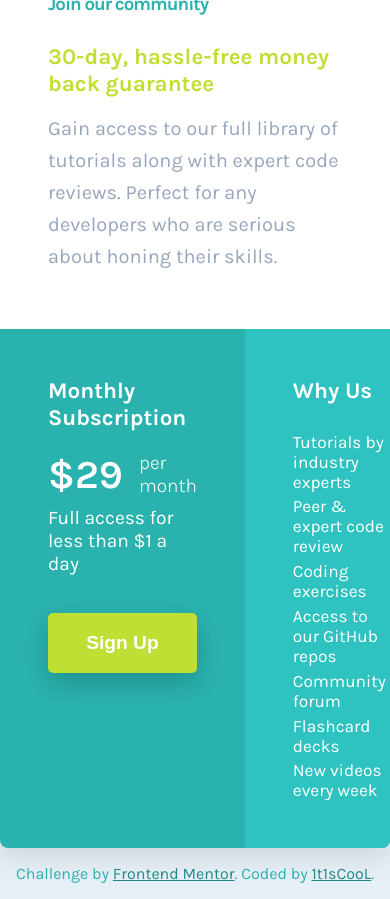
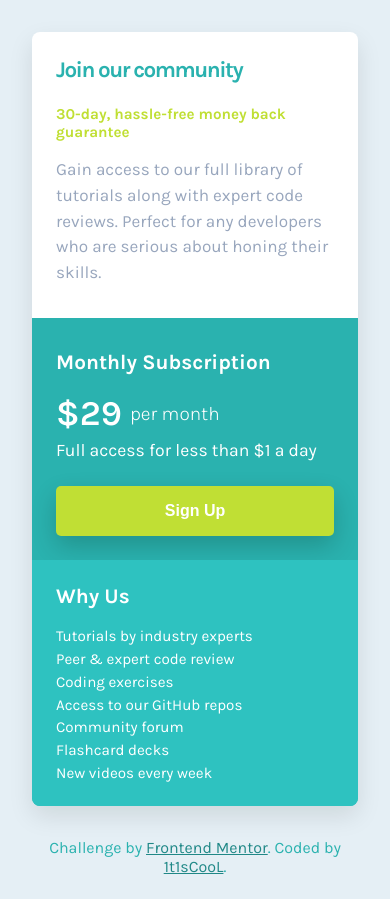
Before and after one commit to 1t1sCooL/single-price-grid-component, a React (Vite) app: page / in a window 390 px wide. Built offline with nearby package versions, Linux system fonts and the light colour scheme.

Commit message:
add adaptive styles

```diff
--- a/src/App.tsx
+++ b/src/App.tsx
@@ -1,19 +1,13 @@
-import styles from './App.module.css'
-import { Heading } from './Heading'
-import {Footing} from "./Footing.tsx";
 import {Footer} from "./Footer.tsx";
+import {MainPage} from "./MainPage.tsx";
 
 function App() {
 
 
   return (
-    <><section className={styles.container}>
-        <Heading/>
-        <Footing/>
-
-
-    </section>
-    <Footer/>
+    <>
+        <MainPage/>
+        <Footer/>
     </>
   )
 }
--- a/src/Footer.module.css
+++ b/src/Footer.module.css
@@ -2,6 +2,7 @@
     grid-area: footer;
     text-align: center;
     color: var(--Teal500);
+    margin: 1rem;
 }
 .footer a:link{
     color: var(--Teal600);
--- a/src/Footing.module.css
+++ b/src/Footing.module.css
@@ -1,6 +1,13 @@
 .footing {
     grid-area: footing;
     display: grid;
+    align-self: center;
     grid-template-columns: 1fr 1fr;
     background-color: var(--Teal500);
 }
+@media (max-width: 850px) {
+    .footing {
+        grid-template-columns: 1fr;
+        width: 100%;
+    }
+}
--- a/src/Heading.module.css
+++ b/src/Heading.module.css
@@ -8,21 +8,36 @@
 }
 .heading h1 {
     color: var(--Teal500);
-    margin: 0;
-    margin-bottom: 1.8rem;
+    margin: 0 0 1.8rem 0;
     letter-spacing: -1px;
 }
 .heading h2 {
     color: var(--Green400);
     font-size: 1.4rem;
-    margin: 0;
-    margin-bottom: 1rem;
+    margin: 0 0 1rem 0;
 }
 .heading p {
-    margin: 0;
+    margin: 0 0 .5rem 0;
     color: var(--Gray500);
     font-size: 1.25rem;
-    margin-bottom: .5rem;
     line-height: 1.6;
     letter-spacing: 0.003rem;
 }
+@media (max-width: 850px) {
+    .heading {
+        padding: 1.5rem;
+    }
+    .heading h1 {
+        margin: 0 0 1.4rem 0;
+        letter-spacing: -1.5px;
+        font-size: 1.4rem;
+    }
+    .heading h2 {
+        font-size: .95rem;
+    }
+    .heading p {
+        font-size: 1.07rem;
+        line-height: 1.5;
+        letter-spacing: 0;
+    }
+}
--- a/src/App.module.css
+++ b/src/MainPage.module.css
@@ -12,3 +12,16 @@
     overflow: hidden;
     box-shadow: 0 10px 25px 0 rgba(0, 20, 0, 0.1);
 }
+@media (max-width: 850px) {
+    .container {
+        max-width: 700px;
+        grid-template-columns: 1fr;
+        grid-template-rows: auto;
+        grid-template-areas:
+            "heading"
+            "footing"
+            "footing"
+            "footer";
+        margin: 2rem 2rem 2rem 2rem;
+    }
+}
--- /dev/null
+++ b/src/MainPage.tsx
@@ -0,0 +1,12 @@
+import styles from "./MainPage.module.css";
+import {Heading} from "./Heading.tsx";
+import {Footing} from "./Footing.tsx";
+
+export const MainPage = () => {
+    return (
+        <section className={styles.container}>
+            <Heading/>
+            <Footing/>
+        </section>
+    )
+}
--- a/src/PriceBox.module.css
+++ b/src/PriceBox.module.css
@@ -1,13 +1,11 @@
 .priceBox{
-    padding-left: 3rem;
-    padding-bottom: 3rem;
-    padding-right: 3rem;
+    padding: 0 3rem 3rem 3rem;
 }
 .priceBox h2{
     margin-top: 3rem;
     font-size: 1.4rem;
 }
-.price  span{
+.price span{
     font-size: 2.5rem;
     font-weight: 600;
 }
@@ -23,10 +21,9 @@
     font-weight: 300;
 }
 .priceBox .subscribe{
-    margin: 0;
+    margin: 0 0 2.4rem 0;
     font-size: 1.2rem;
     font-weight: 400;
-    margin-bottom: 2.4rem;
 }
 .btn{
     padding: 1.2rem;
@@ -39,3 +36,31 @@
     font-weight: 600;
     box-shadow: 0 10px 25px 0 rgba(0, 20, 0, 0.2);
 }
+@media (max-width: 850px) {
+    .priceBox{
+        padding: 0 1.5rem 1.5rem 1.5rem;
+    }
+    .priceBox h2{
+        margin-top: 2rem;
+        font-size: 1.3rem;
+    }
+    .price span{
+        font-size: 2.2rem;
+        font-weight: 600;
+    }
+    .price {
+        margin-bottom: .4rem;
+    }
+    .priceBox p{
+        gap: .5rem;
+        font-size: 1.2rem;
+    }
+    .priceBox .subscribe{
+        margin: 0 0 1.6rem 0;
+        font-size: 1.1rem;
+    }
+    .btn{
+        padding: 1rem;
+        font-size: 1rem;
+    }
+}
--- a/src/WhyUsBox.module.css
+++ b/src/WhyUsBox.module.css
@@ -3,8 +3,7 @@
     padding: 3rem;
 }
 .WhyUsBox h2{
-    margin: 0;
-    margin-bottom: 1.7rem;
+    margin: 0 0 1.7rem 0;
     font-size: 1.4rem;
 }
 .list{
@@ -18,3 +17,16 @@
     gap: .3rem;
     font-size: 1.08rem;
 }
+@media (max-width: 850px) {
+    .WhyUsBox{
+        padding: 1.5rem;
+    }
+    .WhyUsBox h2{
+        font-size: 1.3rem;
+        margin: 0 0 1.2rem 0;
+    }
+    .list{
+        gap: .3rem;
+        font-size: .95rem;
+    }
+}
--- a/src/global.css
+++ b/src/global.css
@@ -18,7 +18,7 @@ body{
   margin: 0;
   padding: 0;
   width: 100%;
-  height: 100vh;
+  min-height: 100vh;
   display: flex;
   flex-direction: column;
   justify-content: center;
```
